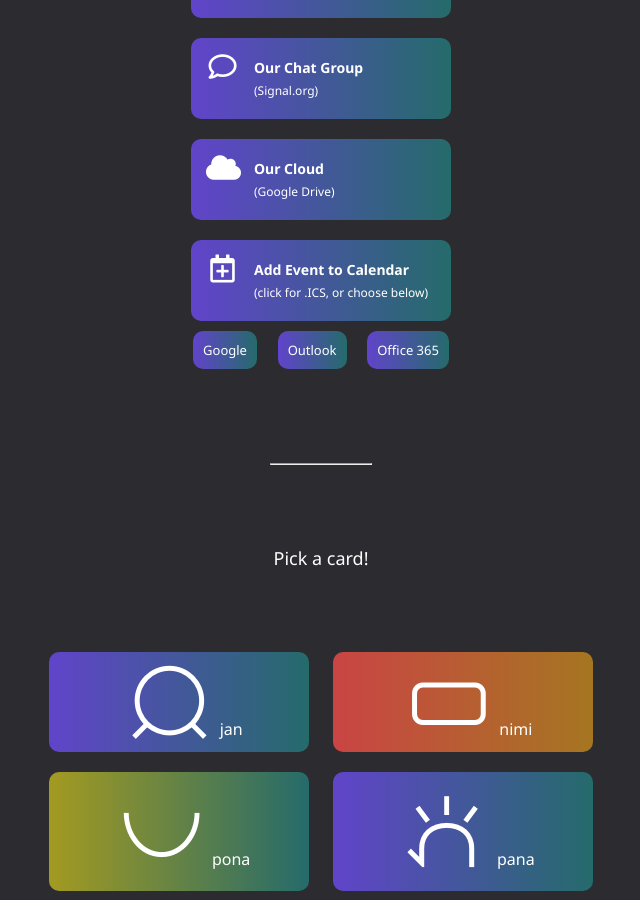
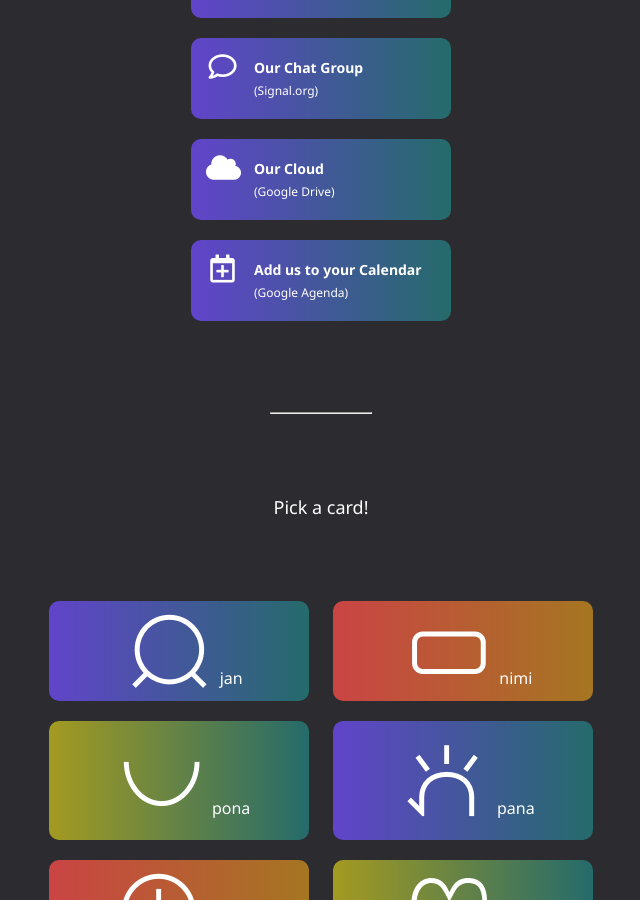
Before and after one commit to e-rotaract/e-rotaract.github.io, a Jekyll site: the page built from _pages/mini/e-rotaract.md, in a window 1280 px wide and 900 px high, scrolled down 528 px. Shown: the whole window, without its empty margins (319-959 px from the left). Built offline with Jekyll 4.4.1, drawn with Linux system fonts in a browser that asks for light colours; nearby versions of some CDN libraries.

Commit message:
Update e-rotaract.md

```diff
--- a/_pages/mini/e-rotaract.md
+++ b/_pages/mini/e-rotaract.md
@@ -87,65 +87,17 @@ permalink: /e-rotaract
             </a>
         </li>
     </ul>
-    <script>
-        var start = {y: "2021",  m: "11",    d: "14",    h: "18", min: "00"};
-        var end =   {y: start.y, m: start.m, d: start.d, h: "19", min: start.min};
-        var repeat = "&recur=RRULE:FREQ=MONTHLY;BYDAY=2SU";
-
-        var title = "e-Rotaract";
-        var link = "https://iaco.me/e-rotaract"
-        var description = "Details and videocall link: " + link;
-
-        var titleEncoded = escape(title);
-        var linkEncoded = escape(link);
-        var descriptionEncoded = escape(description);
-
-        var dateStartGoogle = start.y + start.m + start.d + "T" + start.h + start.min;
-        var dateEndGoogle = end.y + end.m + end.d + "T" + end.h + end.min;
-        var urlGoogle = "https://calendar.google.com/calendar/render?action=TEMPLATE&dates=" + dateStartGoogle + "00Z%2F" + dateEndGoogle + "00Z&details=" + descriptionEncoded + "&text=" + titleEncoded + repeat;
-
-        var dateStartOutlook = start.y + "-" + start.m + "-" + start.d + "T" + start.h + "%3A" + start.min;
-        var dateEndOutlook = end.y + "-" + end.m + "-" + end.d + "T" + end.h + "%3A" + end.min;
-        var urlOutlook = "https://outlook.live.com/calendar/0/deeplink/compose?body=" + descriptionEncoded + "&enddt=" + dateEndOutlook + "%3A00%2B00%3A00&path=%2Fcalendar%2Faction%2Fcompose&rru=addevent&startdt=" + dateStartOutlook + "%3A00%2B00%3A00&subject=" + titleEncoded + "&rec=RRULE:FREQ=MONTHLY;BYDAY=1SU";
-
-        var urlOffice = "https://outlook.office.com/calendar/0/deeplink/compose?body=" + descriptionEncoded + "&enddt=" + dateEndOutlook + "%3A00%2B00%3A00&path=%2Fcalendar%2Faction%2Fcompose&rru=addevent&startdt=" + dateStartOutlook + "%3A00%2B00%3A00&subject=" + titleEncoded;
-
-        var icsFile = "BEGIN:VCALENDAR\nVERSION:2.0\nPRODID:-//www.iaco.me//SpeakEat Rotaract\nBEGIN:VEVENT\nUID:" + dateStartGoogle + "hi@iaco.me\nDTSTAMP:" + dateStartGoogle + "00Z\n" + /*ATTENDEE;CN=My Self ;RSVP=TRUE:MAILTO:me@gmail.com\nORGANIZER;CN=Me:MAILTO:me@gmail.com\n*/ "DTSTART:" + dateStartGoogle +"00Z\nRRULE:FREQ=MONTHLY;BYDAY=1SU\nDTEND:" + dateEndGoogle +"00Z\nSUMMARY:" + title + "\nURL:" + link + "\nDESCRIPTION:" + description + "\nTRANSP:OPAQUE\nX-MICROSOFT-CDO-BUSYSTATUS:BUSY\nBEGIN:VALARM\nACTION:DISPLAY\nDESCRIPTION:" + title + "\nTRIGGER:-PT1H\nEND:VALARM\nEND:VEVENT\nEND:VCALENDAR";
-    </script>
     <ul>
         <li class="i-s">
-            <a onclick="window.open('data:text/calendar;charset=utf8,' + escape(icsFile));" target="_blank" style="cursor: pointer;">
+            <a href="https://calendar.google.com/calendar/u/4?cid=cm90YXJhY3RiZXlvbmRmcm9udGllcnNAZ21haWwuY29t" target="_blank">
                 <div class='logo'>
                     <i class='far fa-calendar-plus fa-2x'></i>
                 </div>
                 <p class='title'>
-                    Add Event to Calendar
+                    Add us to your Calendar
                     <span>
-                        (click for .ICS, or choose below)
+                        (Google Agenda)
                     </span>
-                </p>
-            </a>
-        </li>
-    </ul>
-    <ul>
-        <li class="i-v" style="margin: 0 8px 8px;">
-            <a onclick="window.open(urlGoogle);" target="_blank">
-                <p class='title' style="margin: 10px; cursor: pointer;">
-                    Google
-                </p>
-            </a>
-        </li>
-        <li class="i-v" style="margin: 0 8px 8px;">
-            <a onclick="window.open(urlOutlook);" target="_blank">
-                <p class='title' style="margin: 10px; cursor: pointer;">
-                    Outlook
-                </p>
-            </a>
-        </li>
-        <li class="i-v" style="margin: 0 8px 8px;">
-            <a onclick="window.open(urlOffice);" target="_blank">
-                <p class='title' style="margin: 10px; cursor: pointer;">
-                    Office 365
                 </p>
             </a>
         </li>
```
